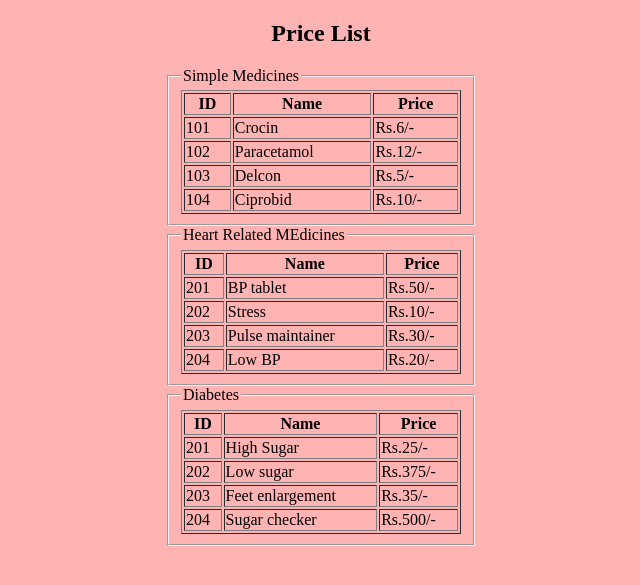
After one commit to karthiks143/Academics, a PHP site: page /price_table.html in a window 1280 px wide. The commit adds this page. Shown: the top 585 px of the page, without its empty margins (319-959 px from the left). Run offline with PHP 8.4, Linux system fonts and the light colour scheme.

Commit message:
Added files via upload

```diff
--- /dev/null
+++ b/6th-sem/Web-programming-lab/exp5b/price_table.html
@@ -0,0 +1,108 @@
+<!DOCTYPE html>
+<html>
+<head>
+	<title>Price Table</title>
+	<style type="text/css">
+		body
+		{
+			background-color: #ffb3b3;
+		}
+	</style>
+</head>
+<body>
+	<center>
+		<h2>Price List</h2>
+		<fieldset style="width:280px;">
+			<legend>Simple Medicines</legend>
+			<table border="1" style="width:100%">
+			<tr>
+				<th>ID</th>
+				<th>Name</th>
+				<th>Price</th>
+			</tr>
+			<tr>
+				<td>101</td>
+				<td>Crocin</td>
+				<td>Rs.6/-</td>
+			</tr>
+			<tr>
+				<td>102</td>
+				<td>Paracetamol</td>
+				<td>Rs.12/-</td>
+			</tr>
+			<tr>
+				<td>103</td>
+				<td>Delcon</td>
+				<td>Rs.5/-</td>
+			</tr>
+			<tr>
+				<td>104</td>
+				<td>Ciprobid</td>
+				<td>Rs.10/-</td>
+			</tr>
+			</table>
+		</fieldset>
+		<fieldset style="width:280px;">
+			<legend>Heart Related MEdicines</legend>
+			<table border="1" style="width:100%">
+			<tr>
+				<th>ID</th>
+				<th>Name</th>
+				<th>Price</th>
+			</tr>
+			<tr>
+				<td>201</td>
+				<td>BP tablet</td>
+				<td>Rs.50/-</td>
+			</tr>
+			<tr>
+				<td>202</td>
+				<td>Stress</td>
+				<td>Rs.10/-</td>
+			</tr>
+			<tr>
+				<td>203</td>
+				<td>Pulse maintainer</td>
+				<td>Rs.30/-</td>
+			</tr>
+			<tr>
+				<td>204</td>
+				<td>Low BP</td>
+				<td>Rs.20/-</td>
+			</tr>
+		</table>
+		</fieldset>
+		<fieldset style="width:280px;">
+			<legend>Diabetes</legend>
+			<table border="1" style="width:100%">
+			<tr>
+				<th>ID</th>
+				<th>Name</th>
+				<th>Price</th>
+			</tr>
+			<tr>
+				<td>201</td>
+				<td>High Sugar</td>
+				<td>Rs.25/-</td>
+			</tr>
+			<tr>
+				<td>202</td>
+				<td>Low sugar</td>
+				<td>Rs.375/-</td>
+			</tr>
+			<tr>
+				<td>203</td>
+				<td>Feet enlargement</td>
+				<td>Rs.35/-</td>
+			</tr>
+			<tr>
+				<td>204</td>
+				<td>Sugar checker</td>
+				<td>Rs.500/-</td>
+			</tr>
+		</table>
+		</fieldset>
+
+	</center>
+</body>
+</html>
```
Also changed, not shown: 6th-sem/Web-programming-lab/exp5b/connection.php (added, +14 -0 lines), 6th-sem/Web-programming-lab/exp5b/frame2.php (added, +13 -0 lines), 6th-sem/Web-programming-lab/exp5b/frames.php (added, +12 -0 lines), 6th-sem/Web-programming-lab/exp5b/home.php (added, +19 -0 lines), 6th-sem/Web-programming-lab/exp5b/order.php (added, +32 -0 lines), 6th-sem/Web-programming-lab/exp5b/style.css (added, +8 -0 lines), 6th-sem/Web-programming-lab/exp5b/title_page.html (added, +27 -0 lines), 6th-sem/Web-programming-lab/exp5b/bill.php (line endings or trailing spaces), 1 other file.
